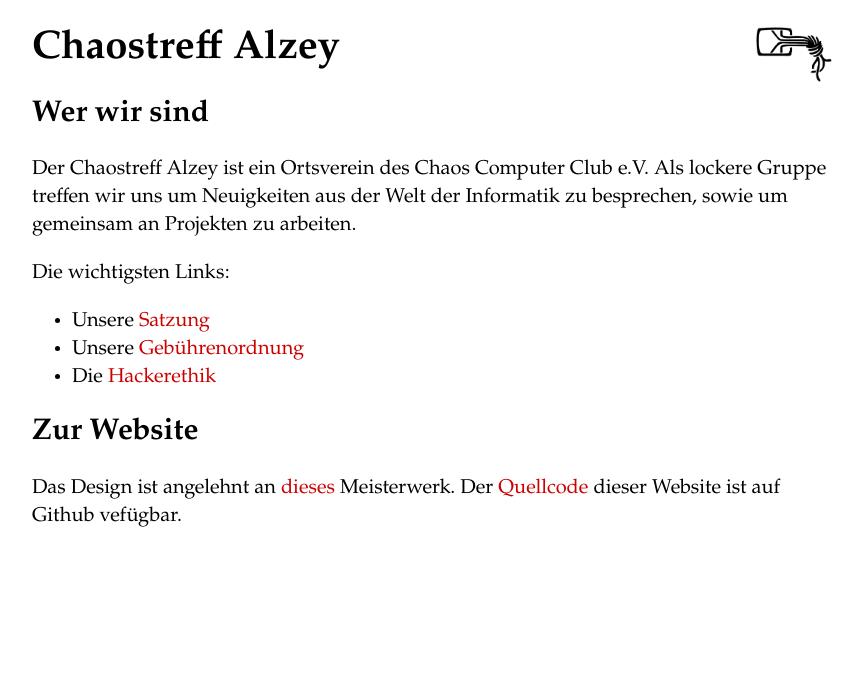
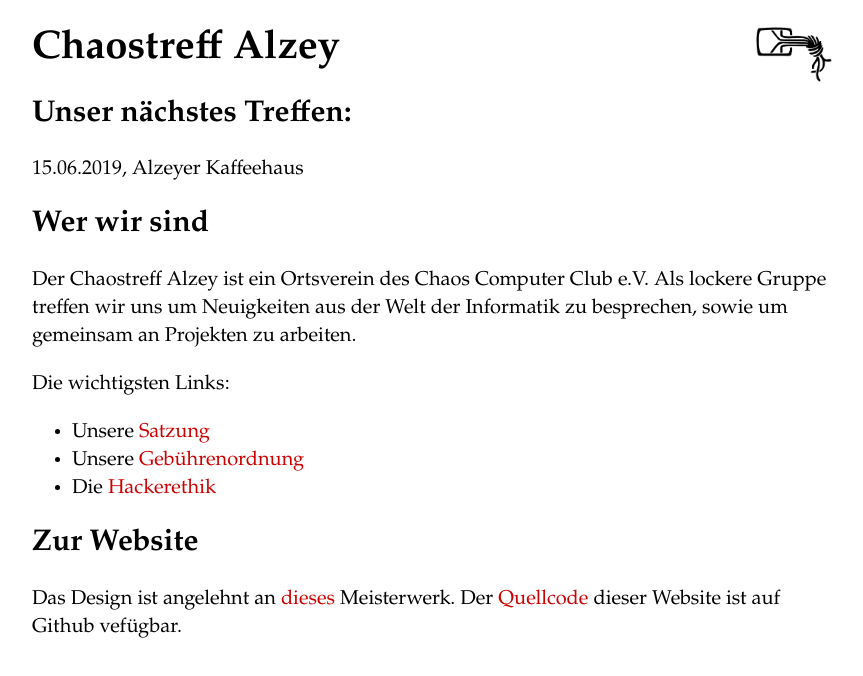
Before and after one commit to chaostreff-alzey/chaostreff-alzey.github.io, a plain HTML site: page index.html in a window 1280 px wide. Shown: the whole page, without its empty margins (208-1071 px from the left). Drawn offline with Linux system fonts and the light colour scheme.

Commit message:
Update index.html
Termin des 1. Treffens hinzugefügt.

```diff
--- a/index.html
+++ b/index.html
@@ -11,6 +11,9 @@
 		<h1>Chaostreff Alzey <img src="img/Chaosknoten.jpg" alt="Logo des CCC" height=55px style="float:right; cursor:default; border:0"></h1>
 	</header>
 
+	<h2>Unser nächstes Treffen:</h2>
+	<p>15.06.2019, Alzeyer Kaffeehaus</p>
+
 	<h2>Wer wir sind</h2>
 	<p>Der Chaostreff Alzey ist ein Ortsverein des Chaos Computer Club e.V. Als lockere Gruppe treffen wir uns um Neuigkeiten aus der Welt der Informatik zu besprechen, sowie um gemeinsam an Projekten zu arbeiten.</p>
 	<p>Die wichtigsten Links:
```
